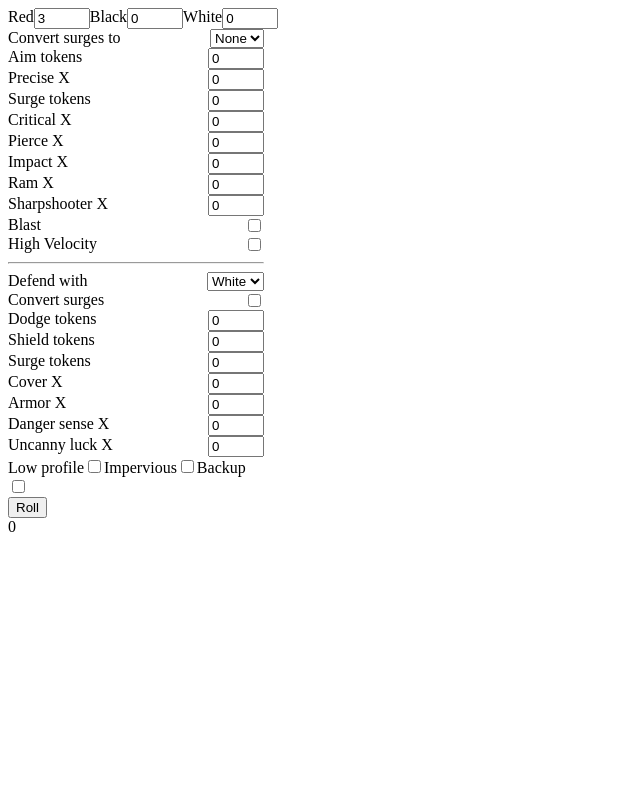
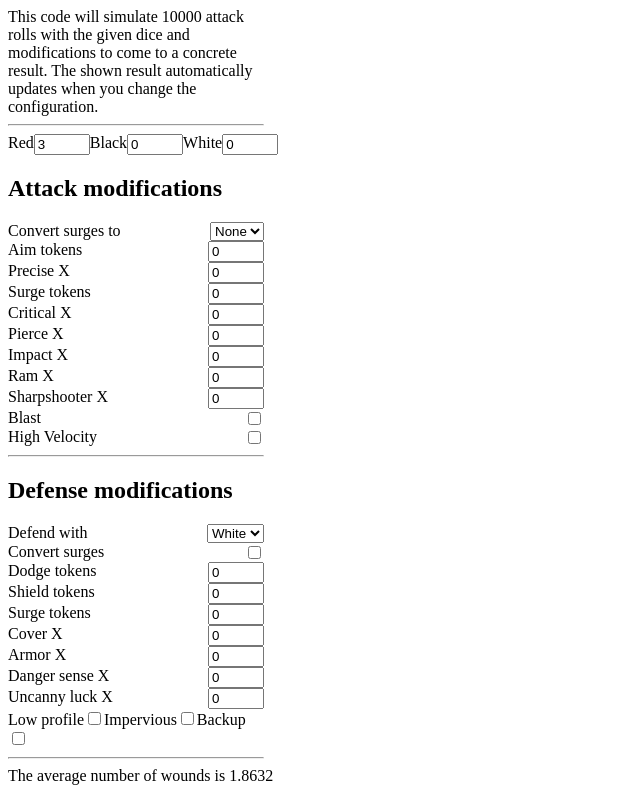
Before and after one commit to Borrelhapje/legion-roller, a React (Vite) app: page / in a window 1280 px wide. Shown: the whole page, without its empty margins (0-640 px from the left). Built offline with nearby package versions, Linux system fonts and the light colour scheme.

Commit message:
Add some explanations, auto-update result

```diff
--- a/src/index.tsx
+++ b/src/index.tsx
@@ -477,9 +477,18 @@ function App() {
         uncannyLuck: 0,
     });
     const [result, setResult] = useState<number[]>([]);
+    useEffect(() => {
+        const results: number[] = [];
+        for (let i = 0; i < 10000; i++) {
+            results.push(SingleRoll(config));
+        }
+        setResult(results);
+    }, [config]);
     const summarized = useMemo(() => summarize(result), [result]);
     return <div>
         <div className={styles.config}>
+            <div>This code will simulate 10000 attack rolls with the given dice and modifications to come to a concrete result. The shown result automatically updates when you change the configuration.</div>
+            <hr></hr>
             <div style={{
                 display: "flex", justifyContent: "space-between"
             }}>
@@ -488,6 +497,7 @@ function App() {
                 <NumInput v={config.whiteAtk} setV={(v) => setConfig(prev => { return { ...prev, whiteAtk: v } })} label="White" />
             </div>
             <div id="attack-advanced" style={{ display: "flex", flexDirection: "column", maxWidth: "20vw" }}>
+                <h2>Attack modifications</h2>
                 <div className={styles.between}>
                     <label htmlFor="atkSurge">Convert surges to</label>
                     <select id="atkSurge" onChange={(e) => setConfig(prev => {
@@ -527,6 +537,7 @@ function App() {
                 </div></div>
             <hr></hr>
             <div id="defense">
+                <h2>Defense modifications</h2>
                 <div className={styles.between}>
                     <label htmlFor="defense-type">Defend with</label>
                     <select id="defense-type" onChange={(e) => {
@@ -553,17 +564,10 @@ function App() {
                 <label htmlFor="backup">Backup</label>
                 <input id="backup" type="checkbox" checked={config.backup} onChange={(e) => setConfig(prev => { return { ...prev, backup: e.target.checked } })} />
             </div>
+            <hr></hr>
         </div>
-        <button onClick={(e) => {
-            console.log(config);
-            const results: number[] = [];
-            for (let i = 0; i < 10000; i++) {
-                results.push(SingleRoll(config));
-            }
-            setResult(results);
-        }}>Roll</button>
         <div className="results">
-            {summarized}
+           The average number of wounds is {summarized}
         </div>
     </div>;
 };
```
